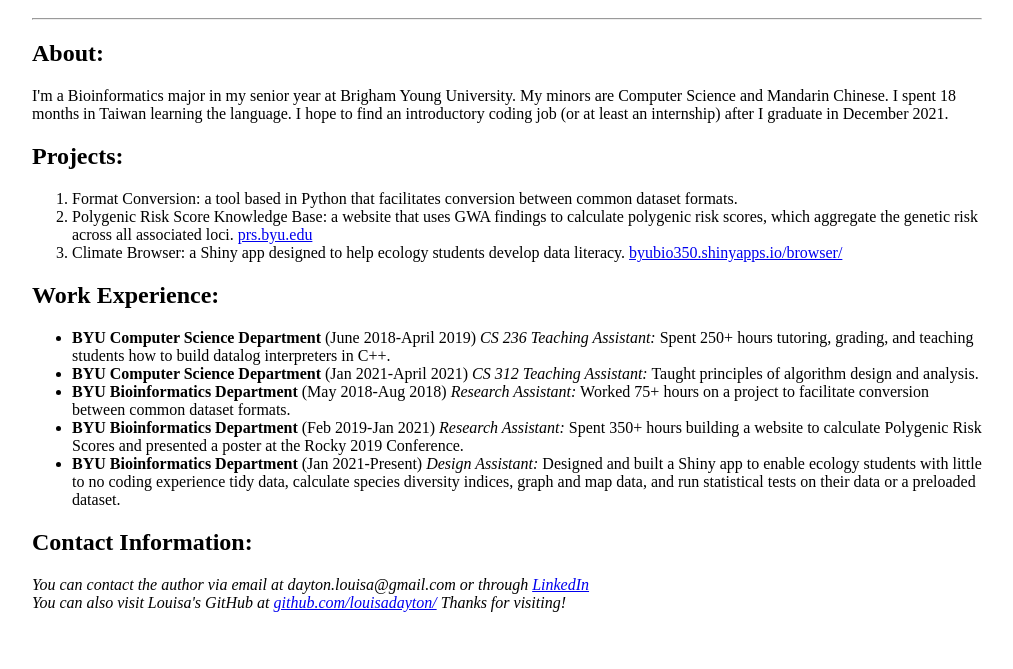
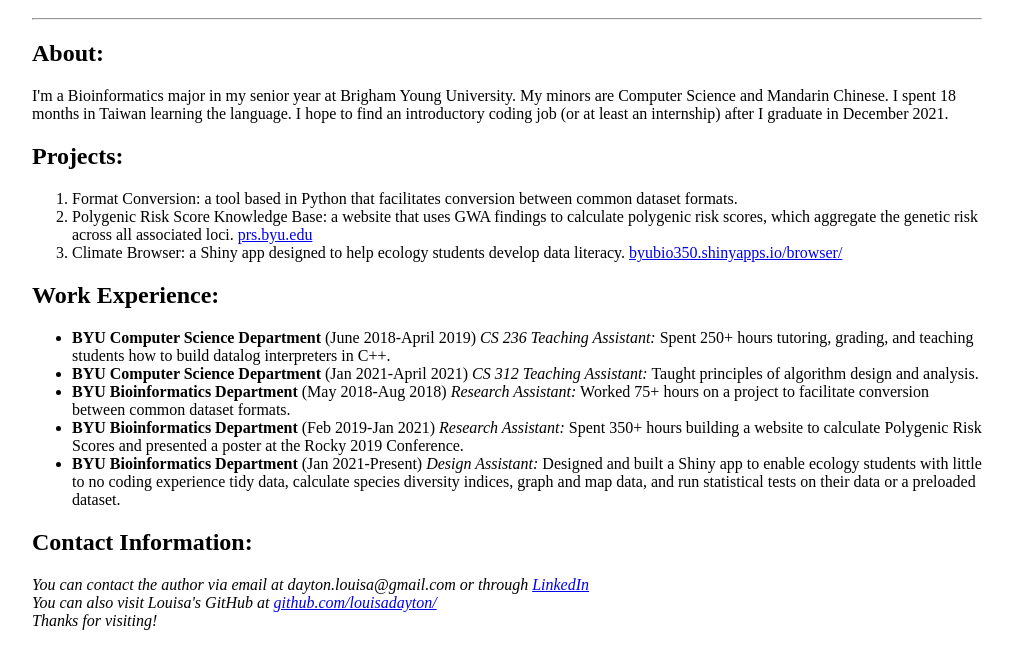
Before and after one commit to louisadayton/portfolio, a plain HTML site: page index.html in a window 1280 px wide. Shown: the part 205-874 px from the top of the page, without its empty margins (133-1146 px from the left). Drawn offline with Linux system fonts and the light colour scheme.

Commit message:
Thanks for visiting! Added

```diff
--- a/index.html
+++ b/index.html
@@ -38,7 +38,7 @@
 <h2>Contact Information:</h2>
     <address>
         You can contact the author via email at dayton.louisa@gmail.com or through <a href="www.linkedin.com/in/louisa-dayton-20b009220">LinkedIn</a> <br>
-        You can also visit Louisa's GitHub at <a href="https://github.com/louisadayton/">github.com/louisadayton/</a>
+        You can also visit Louisa's GitHub at <a href="https://github.com/louisadayton/">github.com/louisadayton/</a> <br>
         Thanks for visiting!
     </address>
 
```
